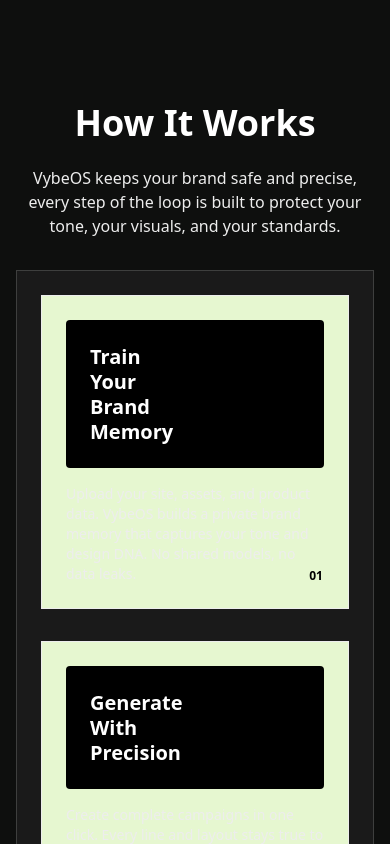
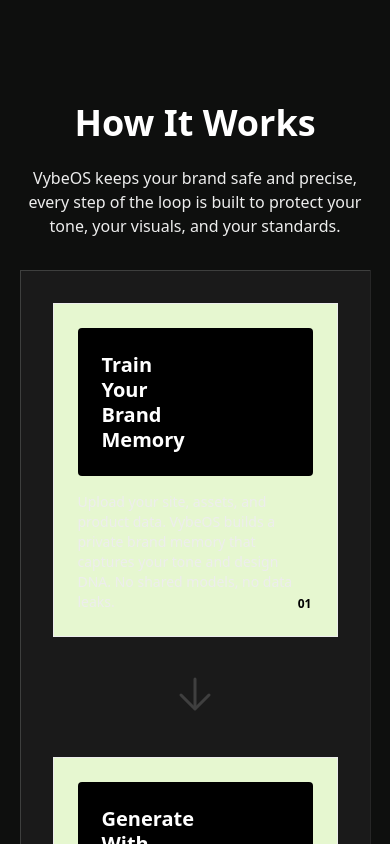
Before and after one commit to montesr73/vybeos-dev-build-test, a Next.js app: page / in a window 390 px wide. Shown: the top 844 px of the page. Built offline with nearby package versions, Linux system fonts and the light colour scheme.

Commit message:
task(`CardsContainer.tsx`): implement page breaks

```diff
--- a/app/page.tsx
+++ b/app/page.tsx
@@ -29,50 +29,8 @@
       <div className="container mx-auto">
         <HeroSection />
         {/* Desktop horizontal layout, mobile vertical layout */}
-        <div className="hidden md:block">
-          <CardsContainer cards={cards} layout="horizontal" />
-        </div>
 
-        <div className="md:hidden">
-          {/* For mobile, we want a stacked version that visually mirrors the right-side mobile column in your screenshot */}
-          <section className="px-4 mt-8">
-            <div className="cards-bg w-full rounded-large p-6">
-              <div className="flex flex-col items-center gap-8">
-                {cards.map((c, idx) => (
-                  <div key={c.id} className="w-full flex justify-center">
-                    {/* Use CardItem rendered full width */}
-                    <div className="w-full max-w-xs">
-                      {/* Reuse CardItem, but we want the index badge and spacing maintained */}
-                      {/* Simpler inline usage to avoid circular import in this small demo */}
-                      <article className="relative w-full bg-(--card-surface) rounded-card shadow-card-lg p-6 border border-neutral-border">
-                        <div className="bg-black rounded-sm p-6 text-left text-white">
-                          <h3 className="font-pp-machina font-semibold text-xl leading-tight">
-                            {c.title.split("\n").map((line, i) => (
-                              <span
-                                key={i}
-                                className={
-                                  i === 1 ? "text-brand-primary block" : "block"
-                                }
-                              >
-                                {line}
-                              </span>
-                            ))}
-                          </h3>
-                        </div>
-                        <p className="mt-4 font-pp-montreal text-sm text-neutral-muted">
-                          {c.description}
-                        </p>
-                        <div className="absolute bottom-4 right-4 w-8 h-8 flex items-center justify-center bg-brand-primary rounded-md text-black text-xs font-semibold">
-                          {String(idx + 1).padStart(2, "0")}
-                        </div>
-                      </article>
-                    </div>
-                  </div>
-                ))}
-              </div>
-            </div>
-          </section>
-        </div>
+        <CardsContainer cards={cards} />
 
         {/* decorative / uploaded reference image (from your provided path) */}
         {/* <div className="mt-12 px-6">
--- a/components/CardsContainer.tsx
+++ b/components/CardsContainer.tsx
@@ -11,8 +11,6 @@
   cards,
   layout = "horizontal",
 }: Props) {
-  const isHorizontal = layout === "horizontal";
-
   const containerStyles = {
     clipPath:
       "polygon(0 0, 100% 0, 100% calc(100% - 30px), calc(100% - 30px) 100%, 0 100%)",
@@ -25,24 +23,18 @@
         style={containerStyles}
       >
         <ol
-          className={`flex ${
-            isHorizontal
-              ? "flex-row items-center justify-between gap-8"
-              : "flex-col items-center gap-10"
-          } `}
+          className={`flex flex-col md:flex-row flex-wrap items-center justify-center gap-10 md:gap-8 `}
         >
           {/* Desktop: show arrows between items */}
           {cards.map((card, idx) => (
             <li
               key={card.id}
-              className={`${
-                isHorizontal ? "flex flex-1" : "w-full flex justify-center"
-              }`}
+              className={`flex flex-col md:flex-row flex-1 gap-y-8 w-full items-center justify-center`}
             >
               <CardItem card={card} index={idx} />
               {/* add arrow in horizontal layout except last */}
-              {isHorizontal && idx < cards.length - 1 && (
-                <div className="hidden md:flex items-center justify-center mx-4">
+              {idx < cards.length - 1 && (
+                <div className="flex items-center justify-center mx-4 min-w-6 max-w-12 min-h-6 max-h-12 rotate-90 md:rotate-none">
                   <ArrowSVG />
                 </div>
               )}
```
